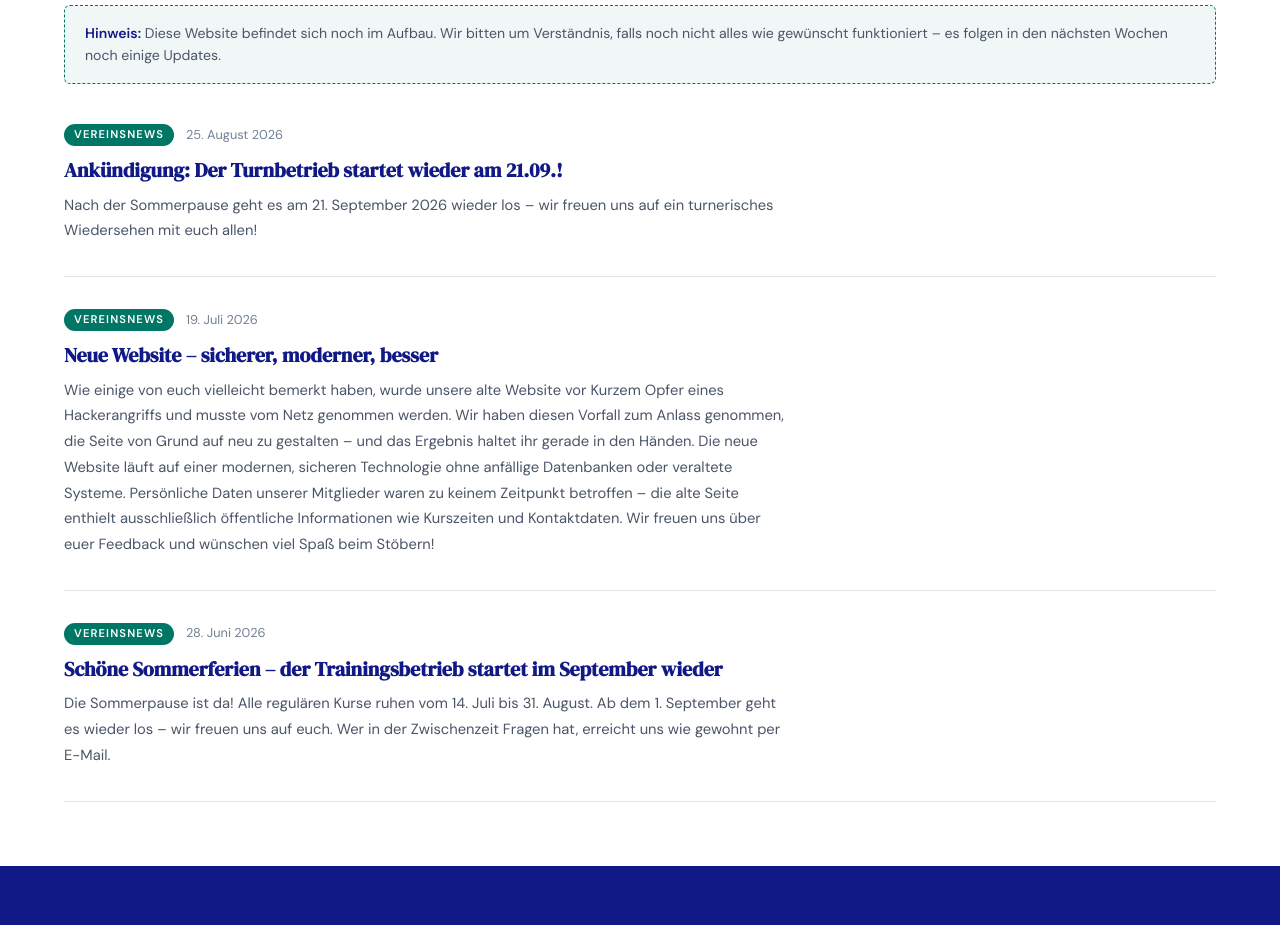
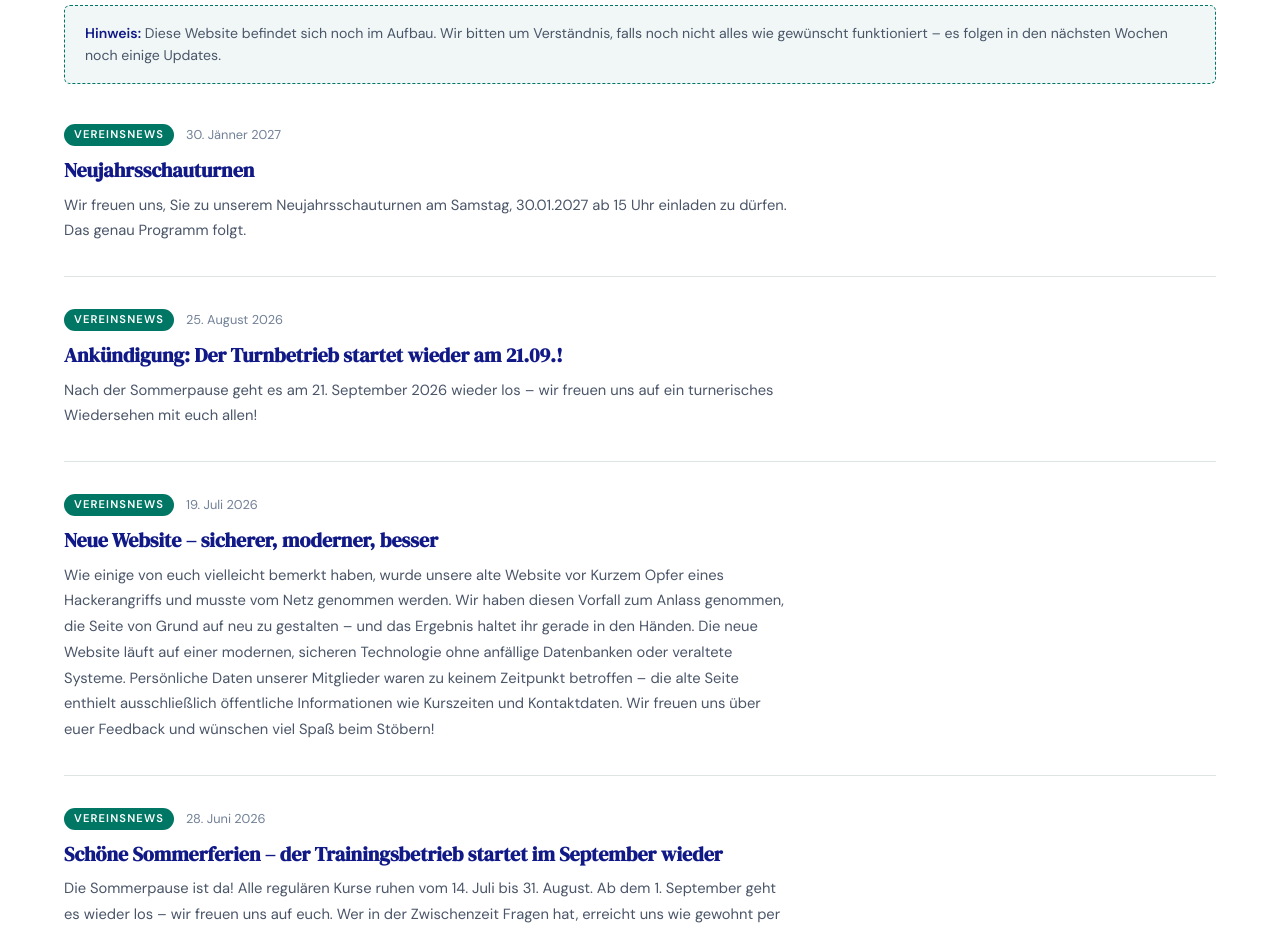
Before and after one commit to irina-schwaiger/HTV-Website, a plain HTML site: page index.html in a window 1280 px wide. Shown: the part 1020-1945 px from the top of the page. Drawn offline with Linux system fonts and the light colour scheme.

Commit message:
new post about "Neujahrsschauturnen" added to index.html

```diff
--- a/index.html
+++ b/index.html
@@ -683,6 +683,15 @@
     <article class="news-post">
       <div class="news-post-meta">
         <span class="news-tag post">Vereinsnews</span>
+        <span class="news-date">30. Jänner 2027</span>
+      </div>
+      <h3 class="news-post-title">Neujahrsschauturnen</h3>
+      <p class="news-post-body">Wir freuen uns, Sie zu unserem Neujahrsschauturnen am Samstag, 30.01.2027 ab 15 Uhr einladen zu dürfen. Das genau Programm folgt.</p>
+    </article>
+
+    <article class="news-post">
+      <div class="news-post-meta">
+        <span class="news-tag post">Vereinsnews</span>
         <span class="news-date">25. August 2026</span>
       </div>
       <h3 class="news-post-title">Ankündigung: Der Turnbetrieb startet wieder am 21.09.!</h3>
```
